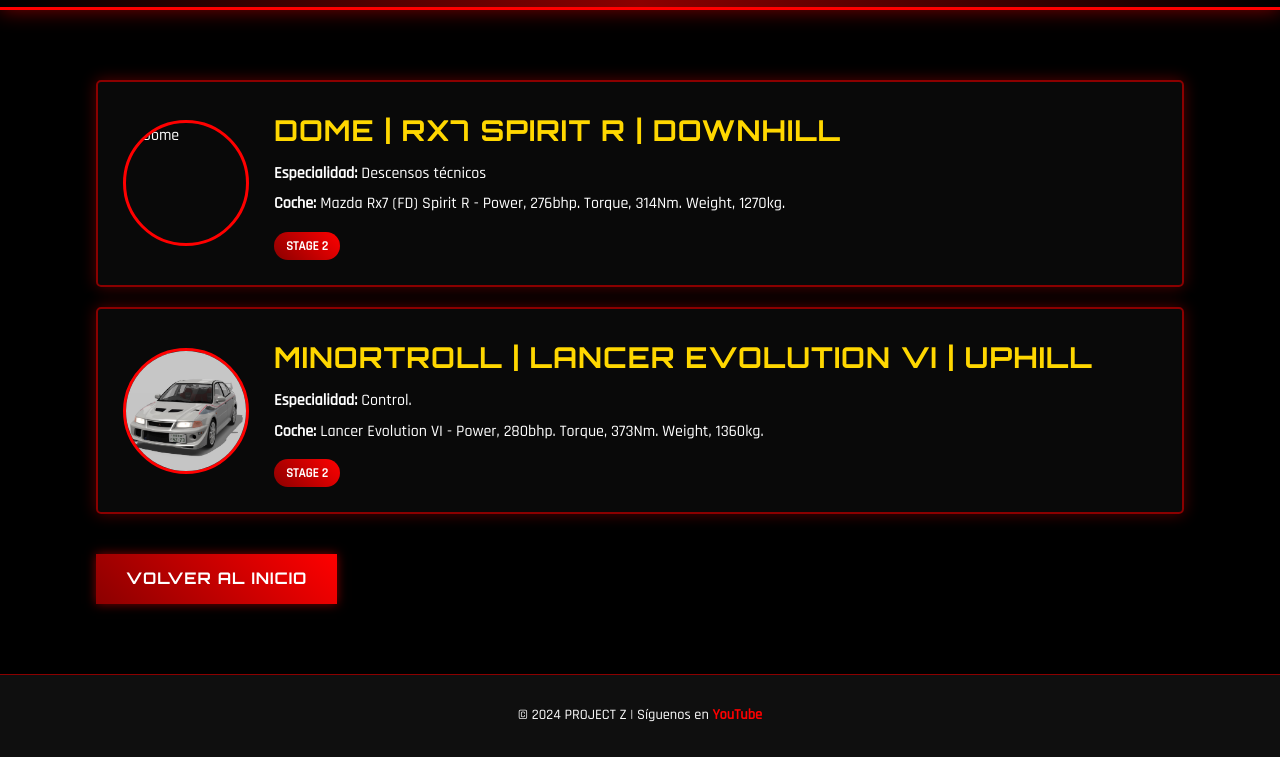
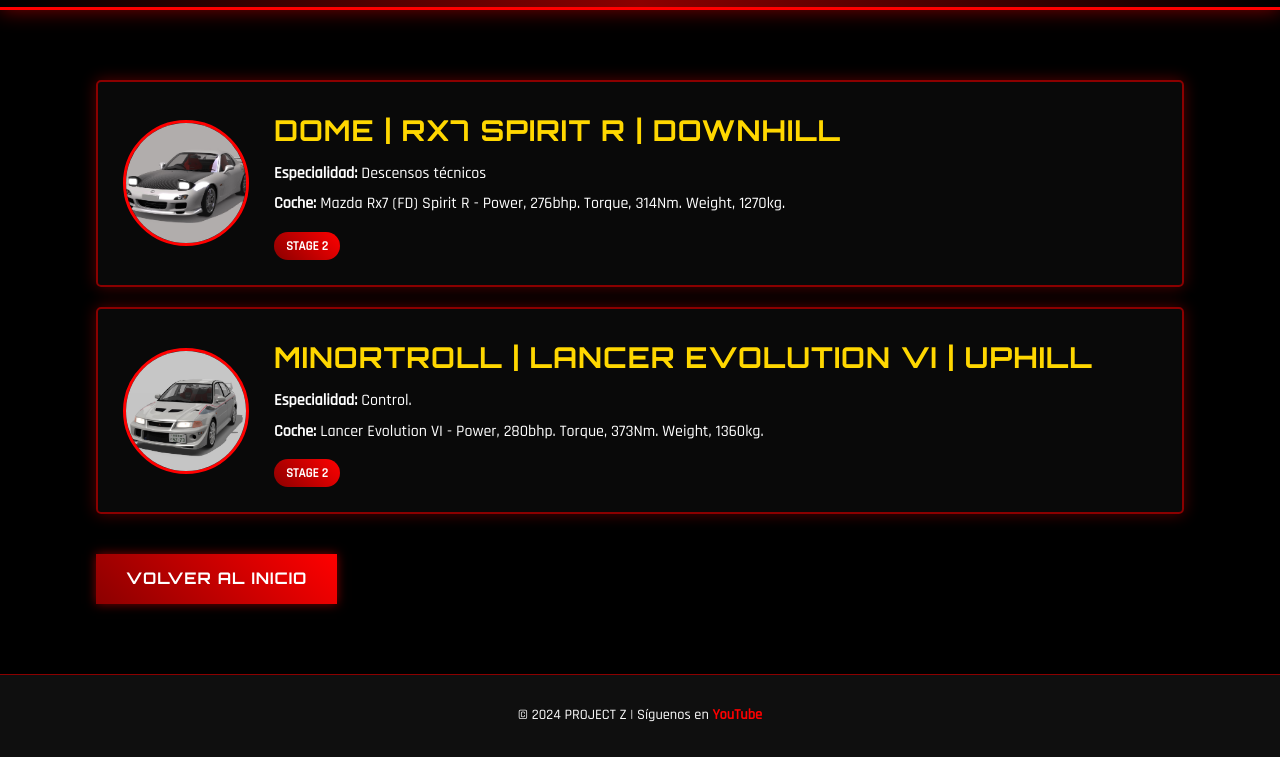
Before and after one commit to ProjectZspain/ProjectZspain.github.io, a plain HTML site: page pilotos.html in a window 1280 px wide. Shown: the part 110-867 px from the top of the page. Drawn offline with Linux system fonts and the light colour scheme.

Commit message:
pilotos.html

```diff
--- a/pilotos.html
+++ b/pilotos.html
@@ -187,7 +187,7 @@
     <div class="container">
         <!-- Tu ficha -->
         <div class="piloto">
-            <img src="DomeRx7FD.jpg" alt="Dome">
+            <img src="DomeRx7(FD).jpg" alt="Dome">
             <div class="piloto-info">
                 <h2>DOME | Rx7 Spirit R | Downhill</h2>
                 <p><strong>Especialidad:</strong> Descensos técnicos</p>
```
